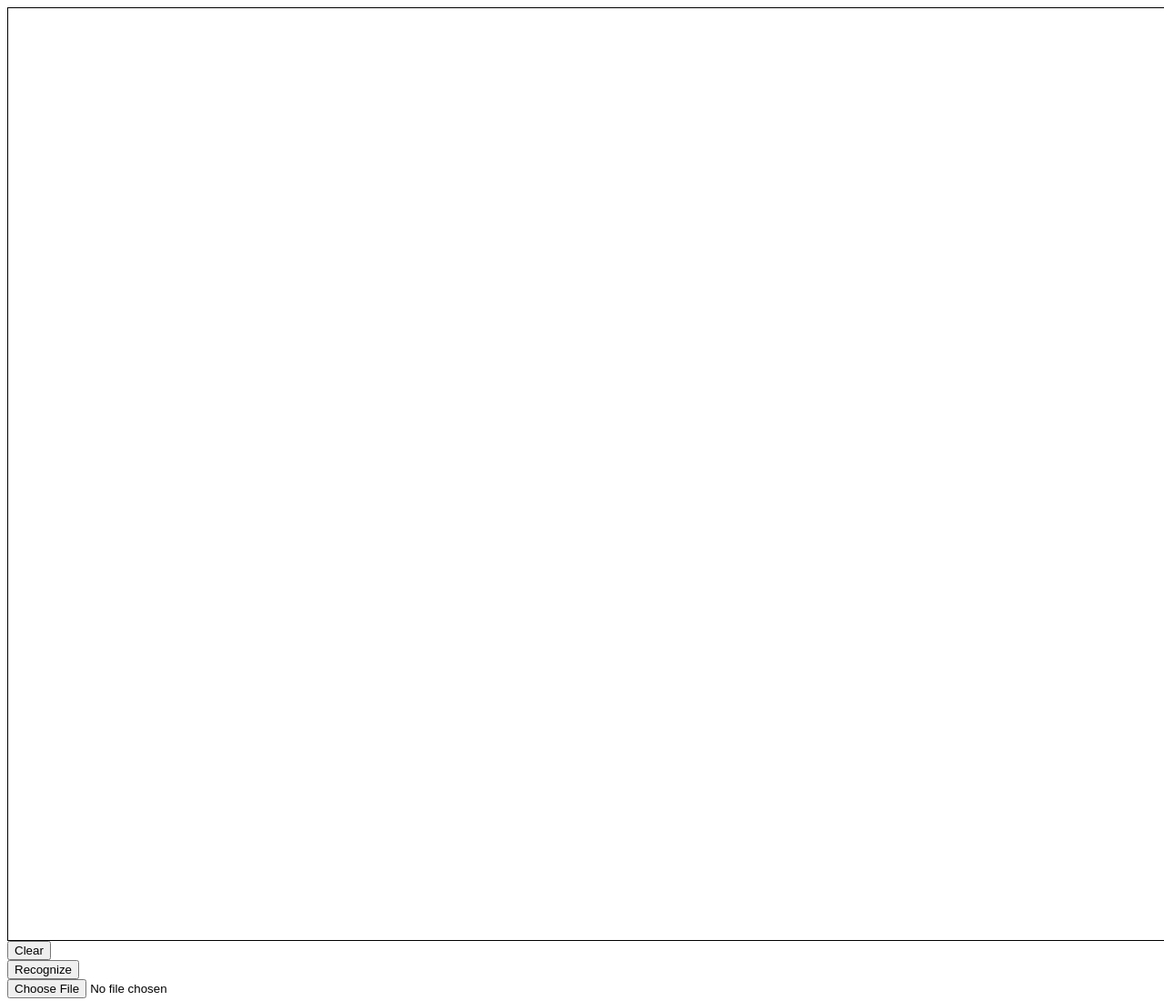
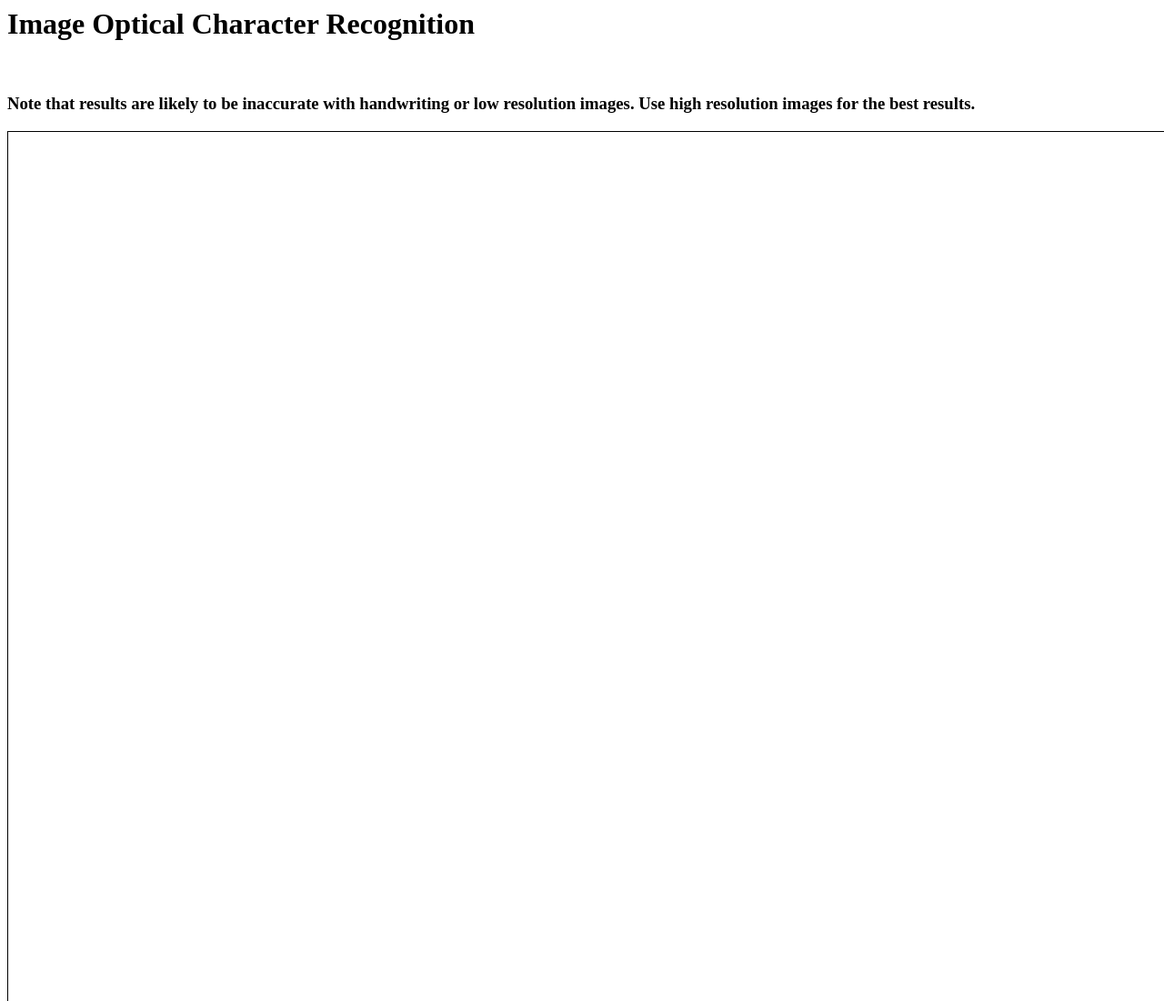
Before and after one commit to gameboyprinter/SoHacks-OCR, a plain HTML site: page index.html in a window 1280 px wide. Shown: the top 1100 px of the page at 91% size. Drawn offline with Linux system fonts and the light colour scheme.

Commit message:
update page

```diff
--- a/index.html
+++ b/index.html
@@ -4,6 +4,9 @@
         <script src="./index.js"></script>
     </head>
     <body onload="init()">
+        <h1>Image Optical Character Recognition</h1>
+        <br>
+        <h3>Note that results are likely to be inaccurate with handwriting or low resolution images. Use high resolution images for the best results.</h3>
         <canvas height="1024" width="1800" id="canvas" style="border: 1px solid #000; cursor: crosshair"></canvas>
         <br>
         <button onclick="erase()">Clear</button>
```
